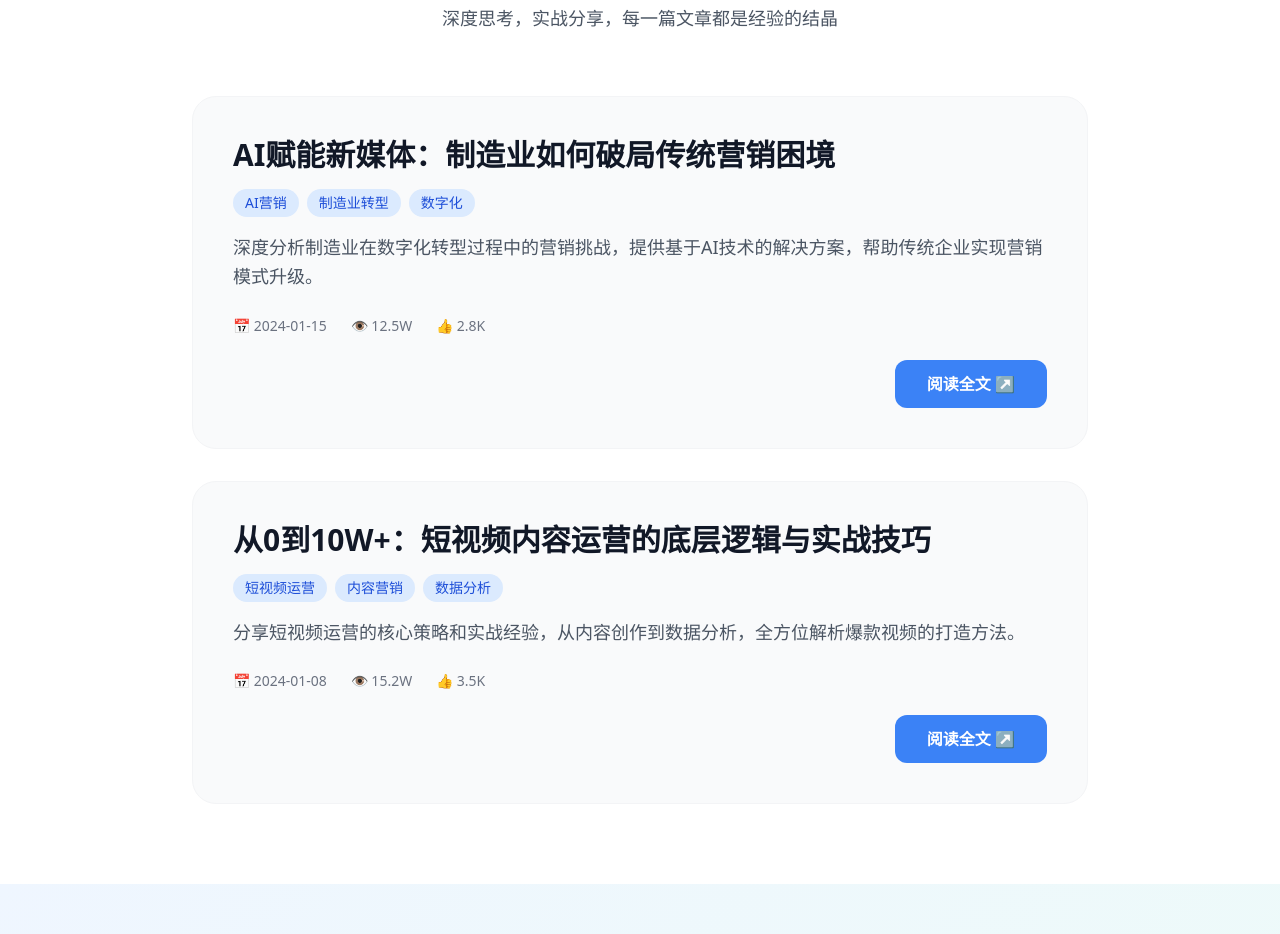
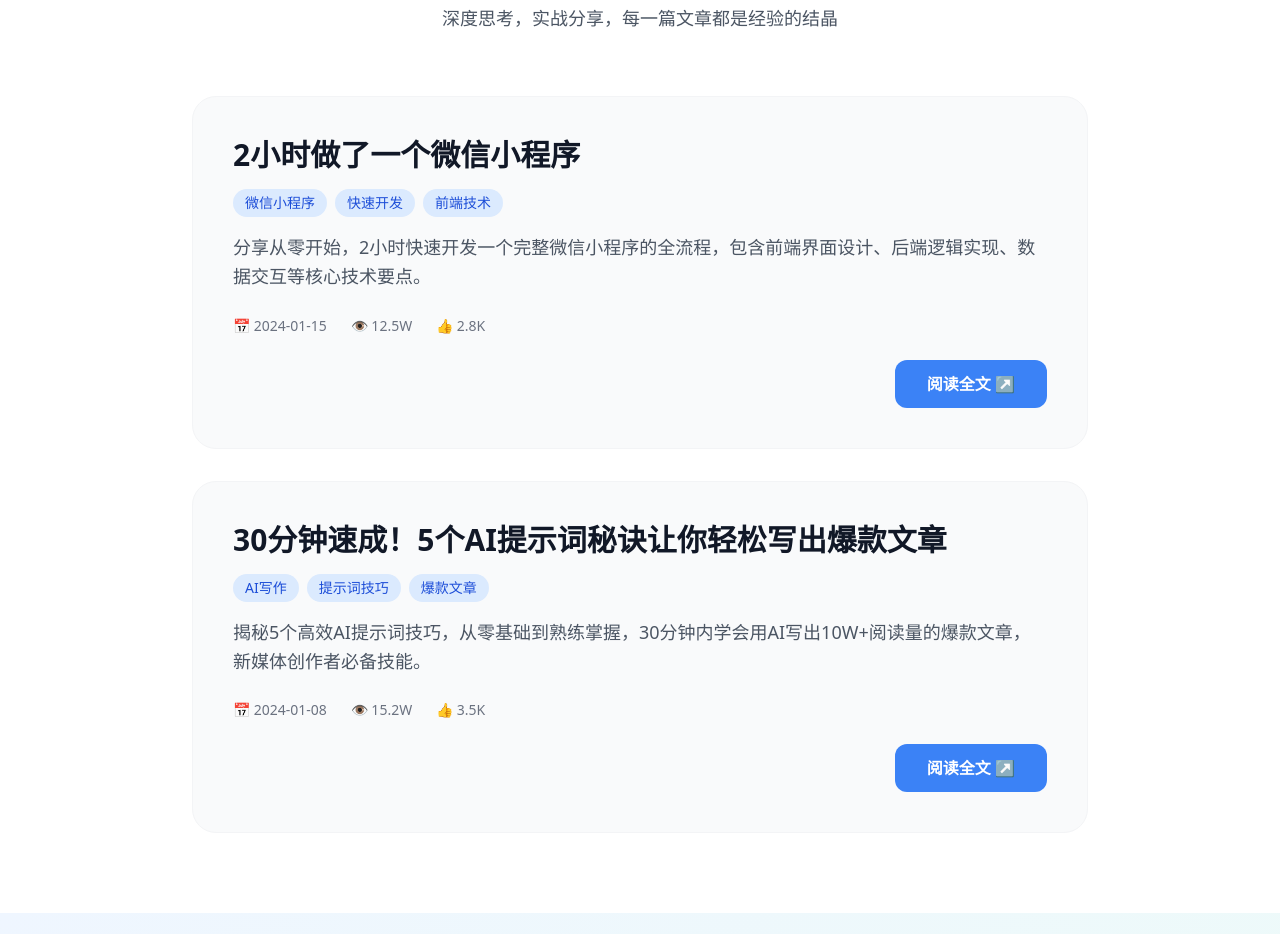
Before and after one commit to maggie1030/personalwebsite, a plain HTML site: page index.html in a window 1280 px wide. Shown: the part 3200-4134 px from the top of the page. Drawn offline with nearby package versions, Linux system fonts and the light colour scheme.

Commit message:
Update index.html

```diff
--- a/index.html
+++ b/index.html
@@ -320,15 +320,15 @@
             <div class="max-w-4xl mx-auto space-y-8">
                 <article class="bg-gray-50 dark:bg-slate-800 rounded-3xl p-8 lg:p-10 border border-gray-100 dark:border-slate-700 hover:shadow-2xl transition-all">
                     <h3 class="text-2xl lg:text-3xl font-bold mb-4 hover:text-primary-600 transition-colors">
-                        AI赋能新媒体：制造业如何破局传统营销困境
+                        2小时做了一个微信小程序
                     </h3>
                     <div class="flex flex-wrap gap-2 mb-4">
-                        <span class="bg-primary-100 dark:bg-primary-900/30 text-primary-700 dark:text-primary-300 px-3 py-1 rounded-full text-sm">AI营销</span>
-                        <span class="bg-primary-100 dark:bg-primary-900/30 text-primary-700 dark:text-primary-300 px-3 py-1 rounded-full text-sm">制造业转型</span>
-                        <span class="bg-primary-100 dark:bg-primary-900/30 text-primary-700 dark:text-primary-300 px-3 py-1 rounded-full text-sm">数字化</span>
+                        <span class="bg-primary-100 dark:bg-primary-900/30 text-primary-700 dark:text-primary-300 px-3 py-1 rounded-full text-sm">微信小程序</span>
+                        <span class="bg-primary-100 dark:bg-primary-900/30 text-primary-700 dark:text-primary-300 px-3 py-1 rounded-full text-sm">快速开发</span>
+                        <span class="bg-primary-100 dark:bg-primary-900/30 text-primary-700 dark:text-primary-300 px-3 py-1 rounded-full text-sm">前端技术</span>
                     </div>
                     <p class="text-gray-600 dark:text-gray-300 leading-relaxed text-lg mb-6">
-                        深度分析制造业在数字化转型过程中的营销挑战，提供基于AI技术的解决方案，帮助传统企业实现营销模式升级。
+                        分享从零开始，2小时快速开发一个完整微信小程序的全流程，包含前端界面设计、后端逻辑实现、数据交互等核心技术要点。
                     </p>
                     <div class="flex items-center justify-between mb-6">
                         <div class="flex items-center space-x-6 text-gray-500 dark:text-gray-400 text-sm">
@@ -347,15 +347,15 @@
 
                 <article class="bg-gray-50 dark:bg-slate-800 rounded-3xl p-8 lg:p-10 border border-gray-100 dark:border-slate-700 hover:shadow-2xl transition-all">
                     <h3 class="text-2xl lg:text-3xl font-bold mb-4 hover:text-primary-600 transition-colors">
-                        从0到10W+：短视频内容运营的底层逻辑与实战技巧
+                        30分钟速成！5个AI提示词秘诀让你轻松写出爆款文章
                     </h3>
                     <div class="flex flex-wrap gap-2 mb-4">
-                        <span class="bg-primary-100 dark:bg-primary-900/30 text-primary-700 dark:text-primary-300 px-3 py-1 rounded-full text-sm">短视频运营</span>
-                        <span class="bg-primary-100 dark:bg-primary-900/30 text-primary-700 dark:text-primary-300 px-3 py-1 rounded-full text-sm">内容营销</span>
-                        <span class="bg-primary-100 dark:bg-primary-900/30 text-primary-700 dark:text-primary-300 px-3 py-1 rounded-full text-sm">数据分析</span>
+                        <span class="bg-primary-100 dark:bg-primary-900/30 text-primary-700 dark:text-primary-300 px-3 py-1 rounded-full text-sm">AI写作</span>
+                        <span class="bg-primary-100 dark:bg-primary-900/30 text-primary-700 dark:text-primary-300 px-3 py-1 rounded-full text-sm">提示词技巧</span>
+                        <span class="bg-primary-100 dark:bg-primary-900/30 text-primary-700 dark:text-primary-300 px-3 py-1 rounded-full text-sm">爆款文章</span>
                     </div>
                     <p class="text-gray-600 dark:text-gray-300 leading-relaxed text-lg mb-6">
-                        分享短视频运营的核心策略和实战经验，从内容创作到数据分析，全方位解析爆款视频的打造方法。
+                        揭秘5个高效AI提示词技巧，从零基础到熟练掌握，30分钟内学会用AI写出10W+阅读量的爆款文章，新媒体创作者必备技能。
                     </p>
                     <div class="flex items-center justify-between mb-6">
                         <div class="flex items-center space-x-6 text-gray-500 dark:text-gray-400 text-sm">
```
